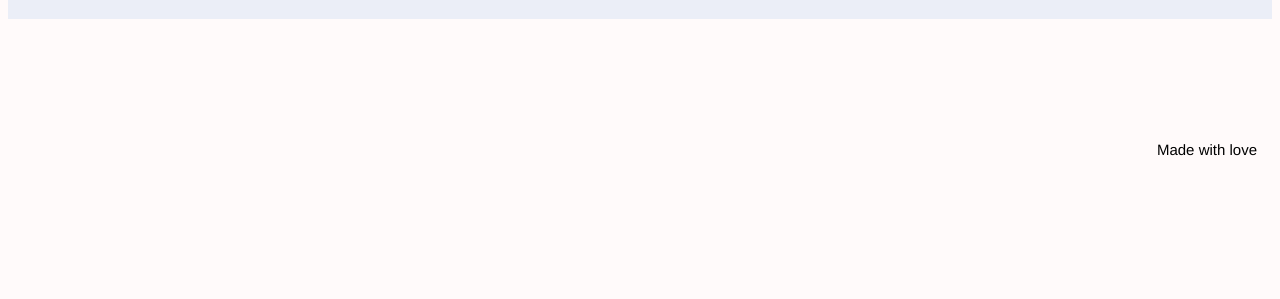
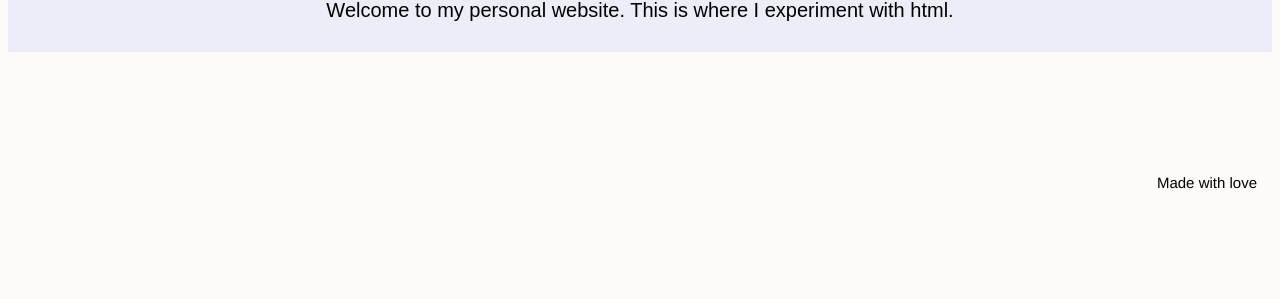
Before and after one commit to myanh2012/myanh2012.github.io, a plain HTML site: page index.html in a window 1280 px wide. Shown: the part 591-890 px from the top of the page. Before the commit the page ends 857 px from the top, so only its background shows below. Drawn offline with Linux system fonts and the light colour scheme.

Commit message:
update about

```diff
--- a/index.html
+++ b/index.html
@@ -50,7 +50,8 @@
 
       <div class = "about">
         <h1>About</h1>
-        <p></p>
+        <p>Welcome to my personal website. This is where I experiment with html.
+        </p>
 
       </div>
 
```
